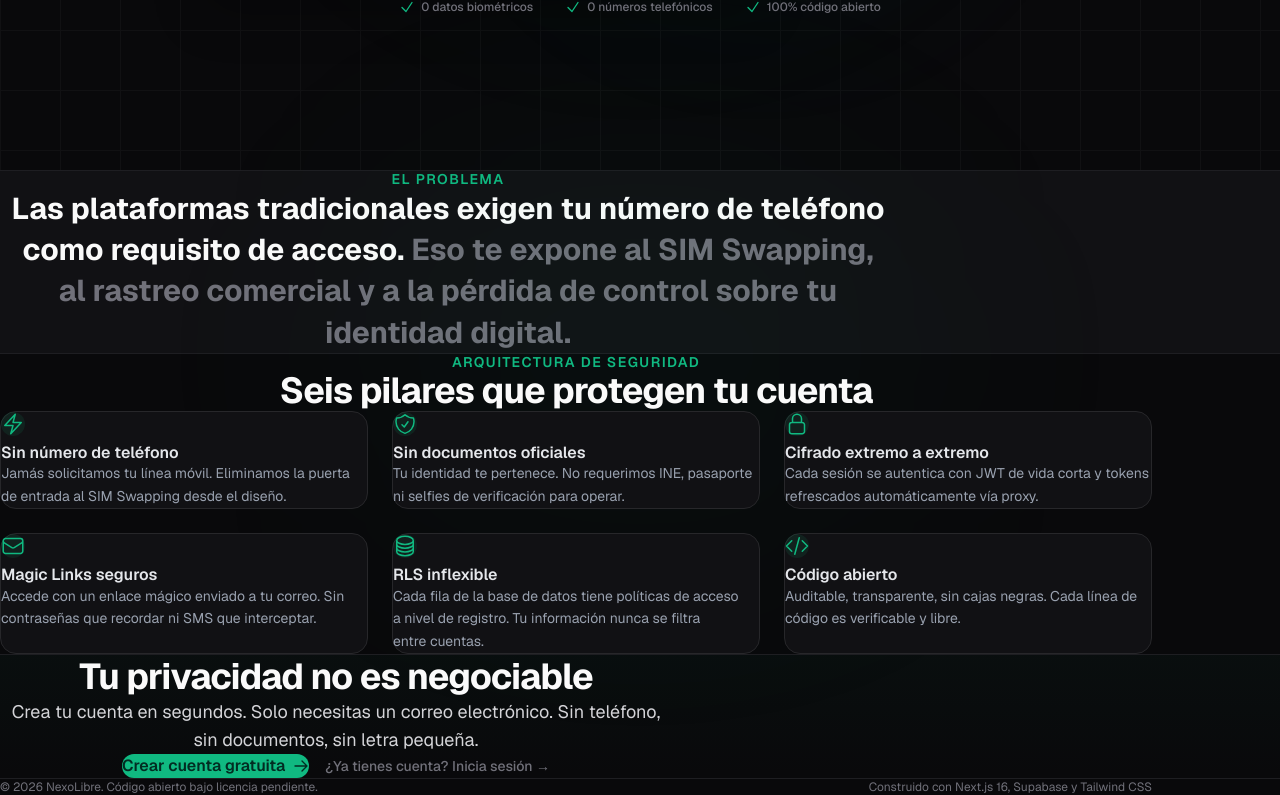
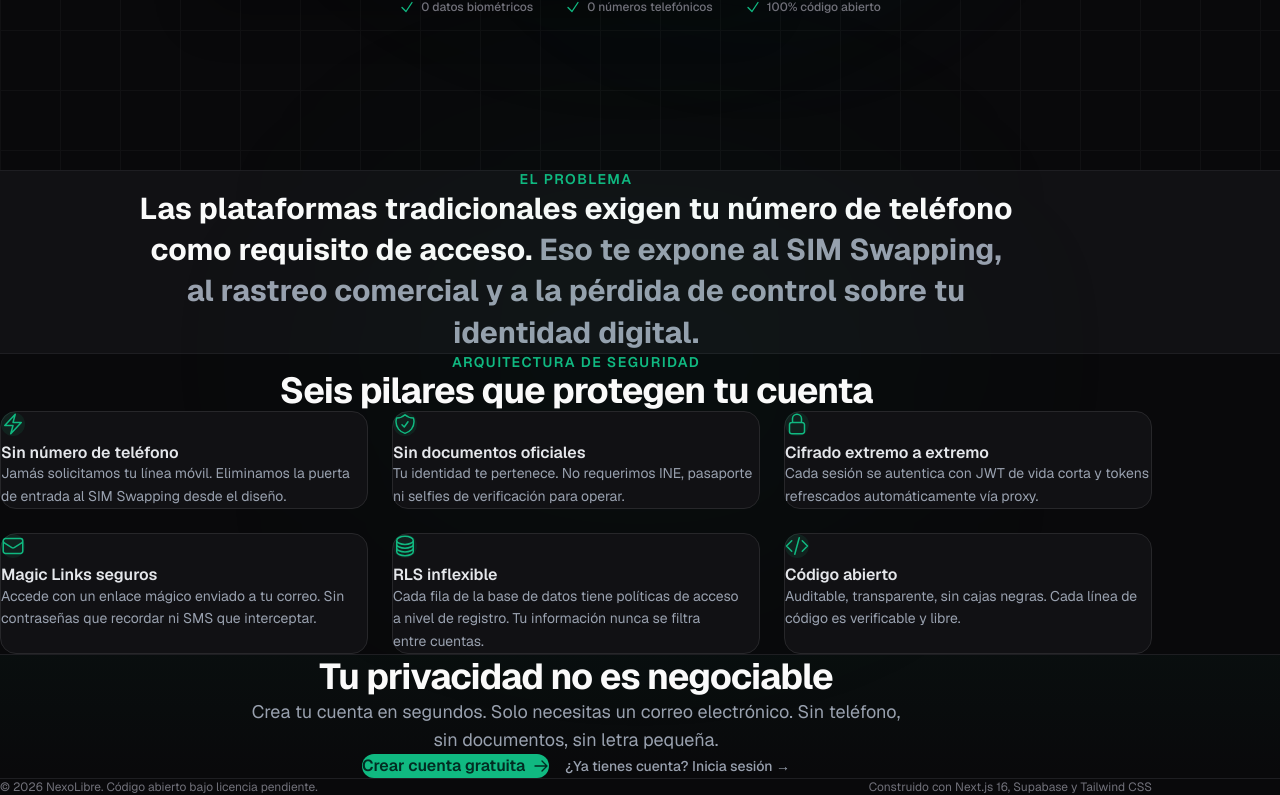
Before and after one commit to KimJesus22/Nexo-Libre, a Next.js app: page / in a window 1280 px wide. Shown: the part 630-1425 px from the top of the page. Built offline with nearby package versions, Linux system fonts and the light colour scheme; no server answers.

Commit message:
fix(layout): centrar landing y dashboard con max-w consistente en monitores grandes

```diff
--- a/src/app/(protegido)/_componentes/NavegacionGlobal.tsx
+++ b/src/app/(protegido)/_componentes/NavegacionGlobal.tsx
@@ -17,7 +17,7 @@ export default function NavegacionGlobal() {
   return (
     <>
       <header className="sticky top-0 z-40 w-full border-b border-border bg-background/80 backdrop-blur-md">
-        <div className="flex h-16 items-center px-4 md:px-6">
+        <div className="mx-auto max-w-7xl w-full flex h-16 items-center px-4 sm:px-6 lg:px-8">
           <div className="flex w-full items-center justify-between">
             {/* Logo */}
             <div className="flex items-center gap-2">
--- a/src/app/(protegido)/layout.tsx
+++ b/src/app/(protegido)/layout.tsx
@@ -43,7 +43,9 @@ export default async function LayoutProtegido({
       <div className="flex min-h-screen flex-col">
         <NavegacionGlobal />
         <div className="flex-1 flex flex-col">
-          {children}
+          <div className="mx-auto max-w-7xl w-full flex-1 flex flex-col px-4 sm:px-6 lg:px-8 py-6">
+            {children}
+          </div>
         </div>
       </div>
     </ProveedorOnboarding>
--- a/src/app/page.tsx
+++ b/src/app/page.tsx
@@ -237,19 +237,21 @@ export default function PaginaInicio() {
         {/* ════════════════════════════════════════════════════════════════
             PROPUESTA DE VALOR
             ════════════════════════════════════════════════════════════════ */}
-        <section className="relative border-t border-border-subtle bg-surface px-6 py-24">
-          <div className="mx-auto max-w-4xl text-center">
-            <h2 className="text-sm font-semibold uppercase tracking-widest text-accent">
+        <section className="relative border-t border-border-subtle bg-surface py-24">
+          <div className="mx-auto max-w-6xl px-4 sm:px-6 lg:px-8 flex flex-col items-center">
+            <div className="max-w-4xl text-center">
+              <h2 className="text-sm font-semibold uppercase tracking-widest text-accent text-center">
                 El problema
               </h2>
               <p className="mt-4 text-2xl font-bold leading-snug text-foreground sm:text-3xl">
                 Las plataformas tradicionales exigen tu número de teléfono
                 como requisito de acceso.{' '}
-              <span className="text-muted">
+                <span className="text-gray-400">
                   Eso te expone al SIM Swapping, al rastreo comercial
                   y a la pérdida de control sobre tu identidad digital.
                 </span>
               </p>
+            </div>
           </div>
         </section>
 
@@ -258,21 +260,21 @@ export default function PaginaInicio() {
             ════════════════════════════════════════════════════════════════ */}
         <section
           id="caracteristicas"
-          className="relative border-t border-border-subtle px-6 py-24"
+          className="relative border-t border-border-subtle py-24"
           aria-labelledby="titulo-caracteristicas"
         >
           {/* Glow decorativo */}
           <div className="pointer-events-none absolute left-1/2 top-0 h-[400px] w-[600px] -translate-x-1/2 -translate-y-1/2 rounded-full bg-accent/3 blur-[120px]" aria-hidden="true" />
 
-          <div className="relative z-10 mx-auto max-w-6xl">
-            <header className="mb-16 text-center">
+          <div className="relative z-10 mx-auto max-w-6xl px-4 sm:px-6 lg:px-8 flex flex-col items-center">
+            <header className="mb-16 text-center w-full">
               <h2
                 id="titulo-caracteristicas"
-                className="text-sm font-semibold uppercase tracking-widest text-accent"
+                className="text-sm font-semibold uppercase tracking-widest text-accent text-center"
               >
                 Arquitectura de seguridad
               </h2>
-              <p className="mt-4 text-3xl font-bold tracking-tight text-foreground sm:text-4xl">
+              <p className="mt-4 text-3xl font-bold tracking-tight text-foreground sm:text-4xl text-center">
                 Seis pilares que protegen tu cuenta
               </p>
             </header>
@@ -302,14 +304,15 @@ export default function PaginaInicio() {
         {/* ════════════════════════════════════════════════════════════════
             CTA FINAL
             ════════════════════════════════════════════════════════════════ */}
-        <section className="relative border-t border-border-subtle px-6 py-24">
+        <section className="relative border-t border-border-subtle py-24">
           <div className="pointer-events-none absolute inset-0 bg-gradient-to-b from-accent/3 to-transparent" aria-hidden="true" />
 
-          <div className="relative z-10 mx-auto max-w-2xl text-center">
-            <h2 className="text-3xl font-bold tracking-tight text-foreground sm:text-4xl">
+          <div className="relative z-10 mx-auto max-w-6xl px-4 sm:px-6 lg:px-8 flex flex-col items-center">
+            <div className="max-w-2xl text-center">
+              <h2 className="text-3xl font-bold tracking-tight text-foreground sm:text-4xl text-center">
                 Tu privacidad no es negociable
               </h2>
-            <p className="mt-4 text-lg text-foreground-secondary">
+              <p className="mt-4 text-lg text-gray-400">
                 Crea tu cuenta en segundos. Solo necesitas un correo electrónico.
                 Sin teléfono, sin documentos, sin letra pequeña.
               </p>
@@ -325,10 +328,11 @@ export default function PaginaInicio() {
                 </Link>
                 <Link
                   href="/iniciar-sesion"
-                className="text-sm font-medium text-muted transition-colors hover:text-foreground"
+                  className="text-sm font-medium text-gray-400 transition-colors hover:text-foreground"
                 >
                   ¿Ya tienes cuenta? Inicia sesión →
                 </Link>
+              </div>
             </div>
           </div>
         </section>
```
Also changed, not shown: 1 other file (tests, documents, lock files or other folders). Lines whose indentation alone changed are shown as unchanged.
